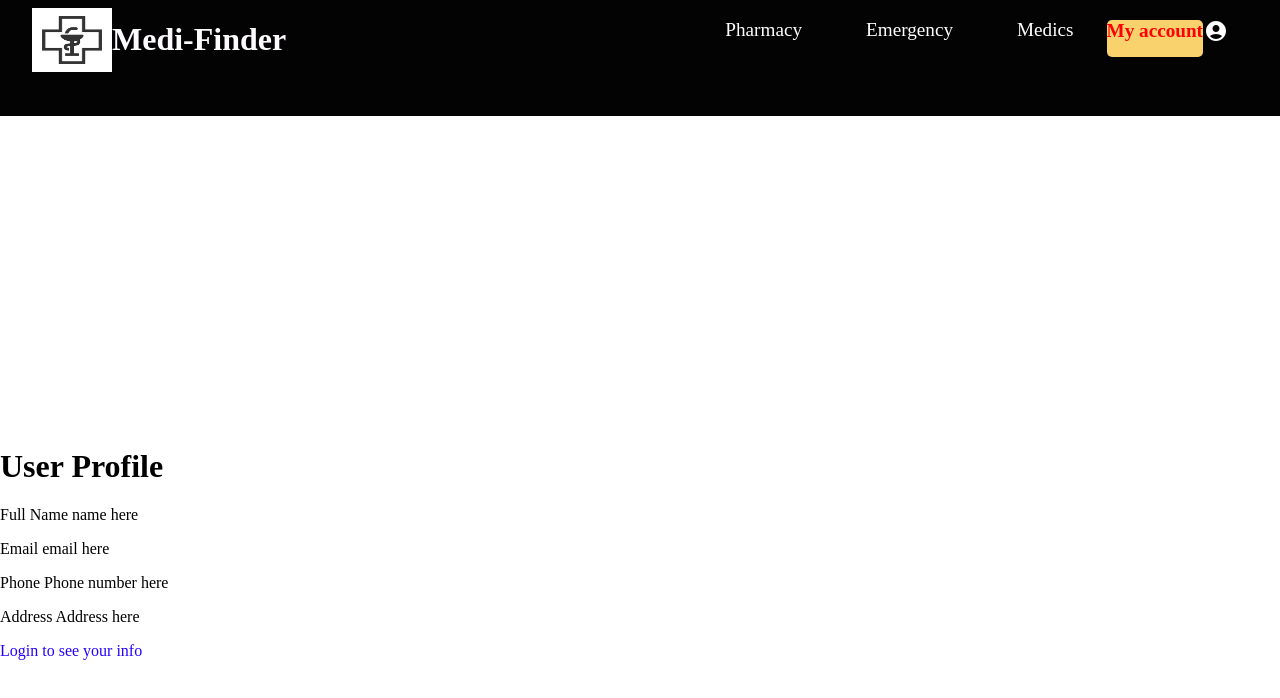
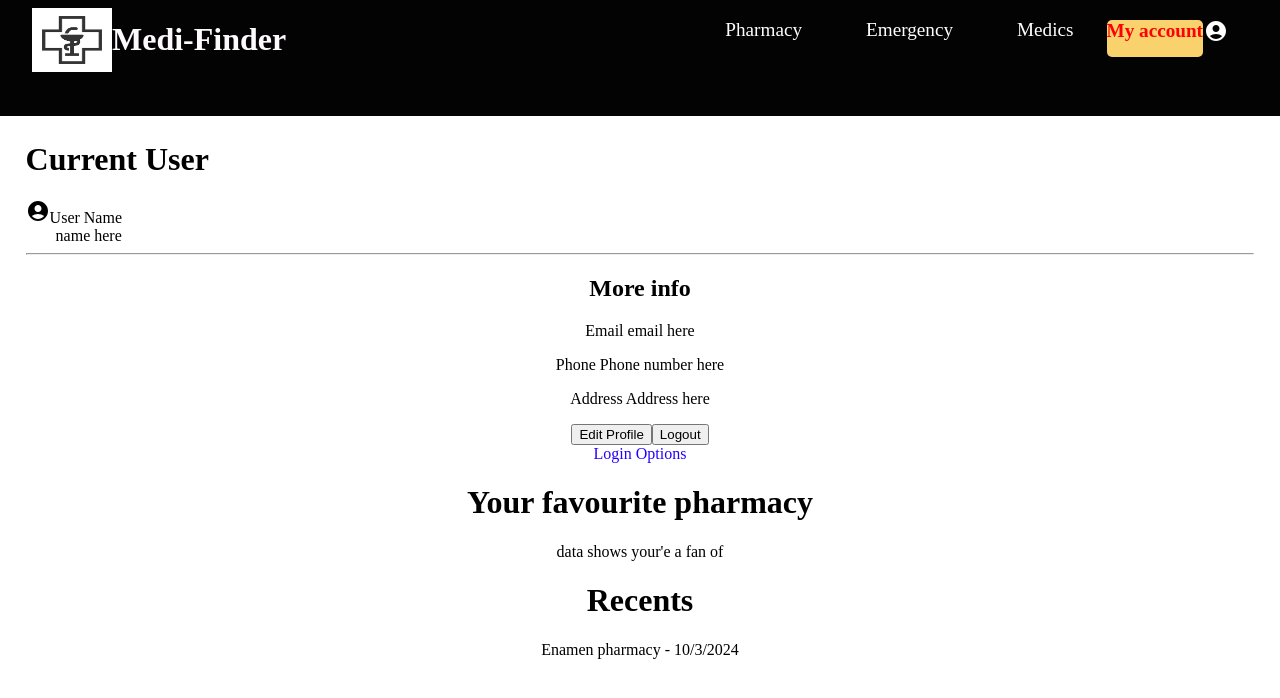
Before and after one commit to Carlglain/Medi-Finder, a React (Vite) app: page /account in a window 1280 px wide. Shown: the top 698 px of the page. Built offline with nearby package versions, Linux system fonts and the light colour scheme.

Commit message:
designing my account page

```diff
--- a/src/App.jsx
+++ b/src/App.jsx
@@ -12,7 +12,6 @@ function App() {
   return (
     <div>
       <NavBar />
-
       <Routes>
         <Route path='/' element={<HomePage />} />
         <Route path='/pharmacy' element={<PharmacieList />} />
--- a/src/Components/service-offered.css
+++ b/src/Components/service-offered.css
@@ -18,7 +18,7 @@ width: 25vw;
 
 @media (max-width: 600px) {
     .image{
-        width: 30vw;
+       display: none;
     }
     .description{
         width: 80vw;
--- a/src/Pages/Account/Myaccount.jsx
+++ b/src/Pages/Account/Myaccount.jsx
@@ -1,28 +1,62 @@
-import React from 'react'
-import './myaccount.css'
-import { Link } from 'react-router-dom'
+import React from "react";
+import "./myaccount.css";
+import { Link } from "react-router-dom";
+import AccountCircleIcon from "@mui/icons-material/AccountCircle";
+
 function Myaccount() {
   return (
-    <div className='account-container'>
-      {/* login
-      logout
-      userinfo
+    <div className="account-container">
+      {/*
       favourites
       last visited */}
       {/* if user is logged in */}
+      <div className="user-profile">
+        <h1 className="blur-header">Current User </h1>
+        <div>
+          <AccountCircleIcon   />
+          <span>User Name</span>
+          <span className="user-name"> name here</span>
+        </div>
+        <hr />
+        <div className="account-content">
+          <div className="more-info">
+        <h2 className="blur-header">More info</h2>
+        <p>
+          <span>Email</span> <span> email here</span>{" "}
+        </p>
+        <p>
+          <span>Phone</span> <span> Phone number here</span>{" "}
+        </p>
+        <p>
+          <span>Address</span> <span> Address here</span>{" "}
+        </p>
+        <button>Edit Profile</button>
+          <button>Logout</button>
+          </div>
+        {/* if user is not logged in */}
+        <div>
+          <Link to="/login">Login Options</Link>
+        </div>
 
-      <h1>User Profile </h1>
-
-      <p><span>Full Name</span> <span> name here</span> </p>
-      <p><span>Email</span> <span> email here</span> </p>
-      <p><span>Phone</span> <span> Phone number here</span> </p>
-      <p><span>Address</span> <span> Address here</span> </p>
-
-      {/* if user is not logged in */}
-      <div><Link to='/login'>Login to see your info</Link></div>
-
+      <div className="favourites">
+        <h1>Your favourite pharmacy</h1>
+        <p>data shows your'e a fan of </p>
+        {/* <p>{fav-pharmacy}</p> */}
+      </div>
+      <div className="favourites">
+        <h1>Recents</h1>
+        <p>Enamen pharmacy - 10/3/2024 </p>
+      {/* follow the format on the comments to do the correct thing */}
+        {/* {
+          recents.map((index,recent) =>(
+        <p>{recent.pharmacy} pharmacy - {recent.date} </p>
+        ))
+        } */}
+      </div>
+      </div>
     </div>
-  )
+    </div>
+  );
 }
 
-export default Myaccount
+export default Myaccount;
--- a/src/Pages/Account/myaccount.css
+++ b/src/Pages/Account/myaccount.css
@@ -1,3 +1,17 @@
 .account-container{
-    margin-top: 35%;
+    margin-top: 20%;
+    margin: 1.6rem;
 }
+.user-name{
+  display: block;
+  margin-left: 30px;
+}
+.account-content{
+    text-align: center;
+}
+
+@media (min-width: 768px){
+   .account-container{
+     margin-top: 11%;
+    }
+}
--- a/src/Pages/Account/registration.css
+++ b/src/Pages/Account/registration.css
@@ -2,7 +2,7 @@
     width: 100vw;
     height: 100vh;
     padding-left: 0px;
-    margin: 0px;
+    margin:40px auto 0;
     box-sizing: border-box;
     background: rgb(74, 74, 244);
     padding-top: 25%;
--- a/src/Pages/App.css
+++ b/src/Pages/App.css
@@ -4,7 +4,7 @@ body{
     padding: 0;
 }
 .home-page{
-    margin-top: 8.8%;
+    margin-top: 20%;
 
 }
 .header-content{
--- a/src/Pages/pharmacie/pharmacie.css
+++ b/src/Pages/pharmacie/pharmacie.css
@@ -1,16 +1,17 @@
 .body{
     background-color: rgb(197, 231, 220);
-    height: 100vh;
+    height: 200%;
     width: 100vw;
     margin-top: -10px;
     padding-top: 15px;
 }
 .pharmacie-page{
-    margin-top: 20%;
+    margin-top: 25%;
 
 }
 .pharmacie-container{
-    margin: 3%;
+    margin: 5% 10%;
+
     width: 80vw;
     border-style:solid;
     border-radius: 25px;
```
